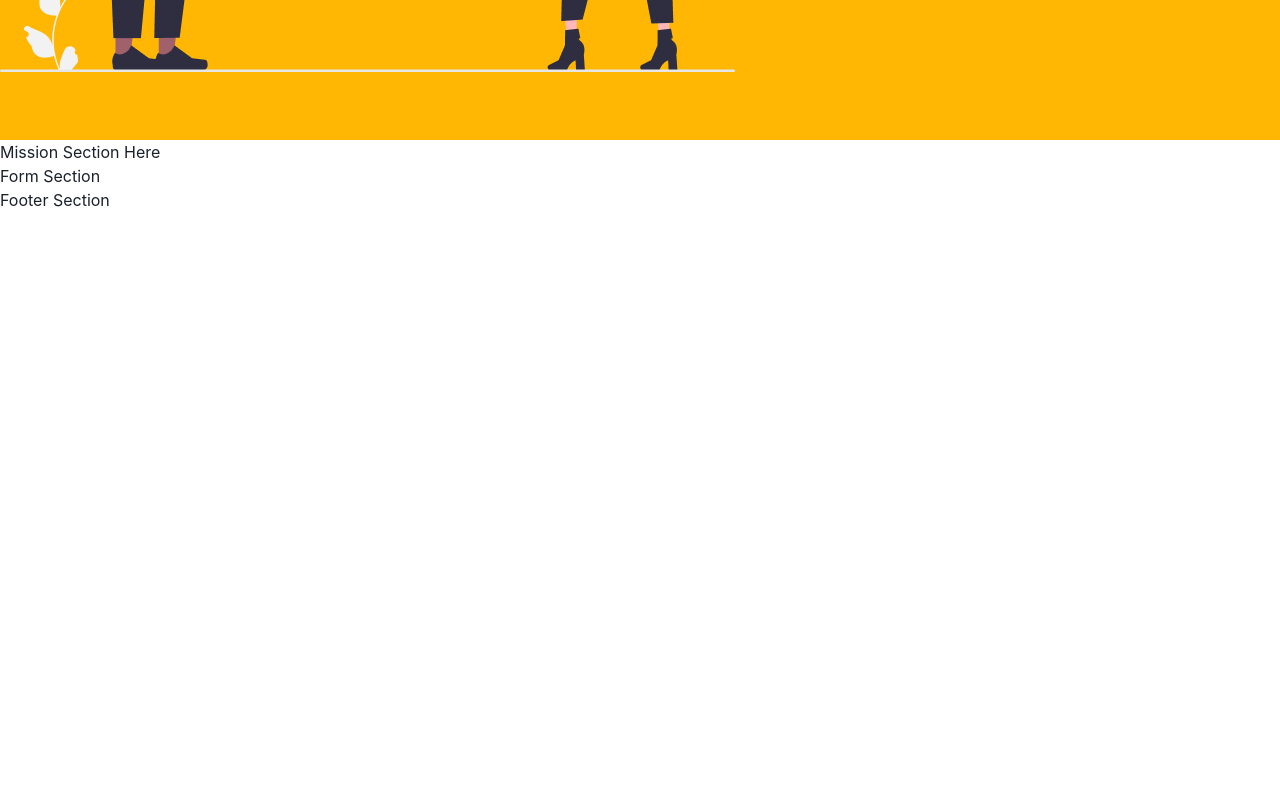
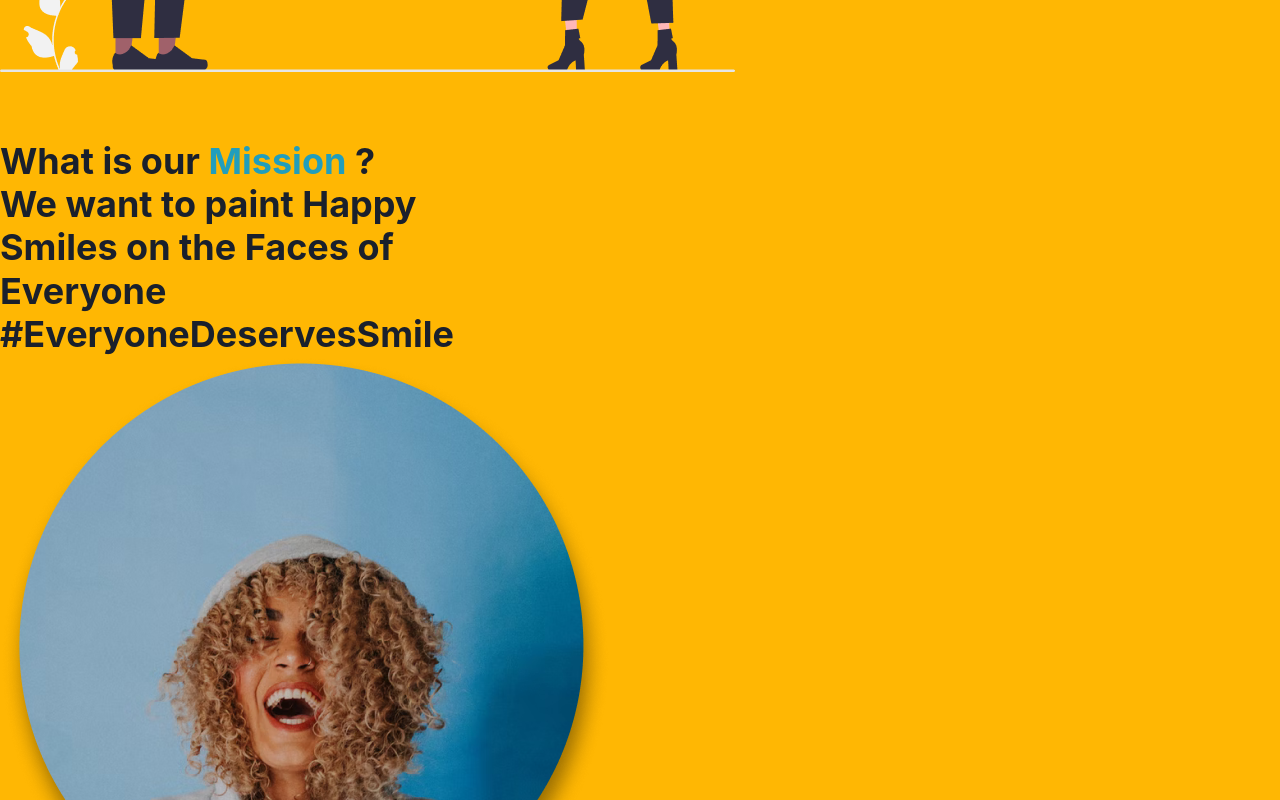
Before and after one commit to aynaever/share-smile-contract, a React (Create React App) app: page / in a window 1280 px wide. Shown: the part 660-1460 px from the top of the page. Before the commit the page ends 872 px from the top, so only its background shows below. Built offline with nearby package versions, Linux system fonts and the light colour scheme.

Commit message:
add some content and styling to OurMission section

```diff
--- /dev/null
+++ b/src/components/MissionSection/MissionSection.css
@@ -0,0 +1,8 @@
+.missionSection {
+	height: 97vh;
+	background-color: #FFB703;
+}
+
+#mission {
+	color: #219EBC;
+}
--- a/src/components/MissionSection/MissionSection.js
+++ b/src/components/MissionSection/MissionSection.js
@@ -1,8 +1,20 @@
+import { Heading, Image } from "@chakra-ui/react";
+import MissionSectionCss from "./MissionSection.css";
+
 function MissionSection() {
 	return (
-		<>
-			<h1>Mission Section Here</h1>
-		</>
+		<div className="missionSection">
+			<Heading>
+				What is our <span id="mission">Mission</span> ?
+			</Heading>
+			<Heading>
+				We want to paint Happy
+				<br />Smiles on the Faces of
+				<br />Everyone
+				<br />#EveryoneDeservesSmile
+			</Heading>
+			<Image src="/OurMission.png" />
+		</div>
 	);
 }
 
```
Also changed, not shown: public/OurMission.png (added).
